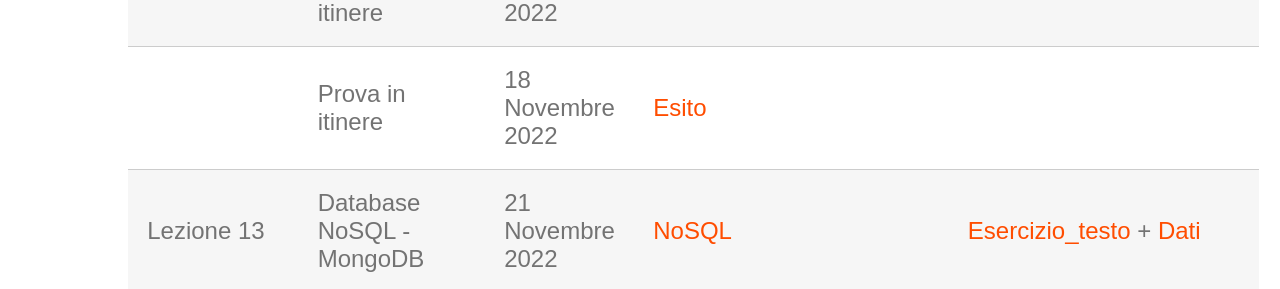
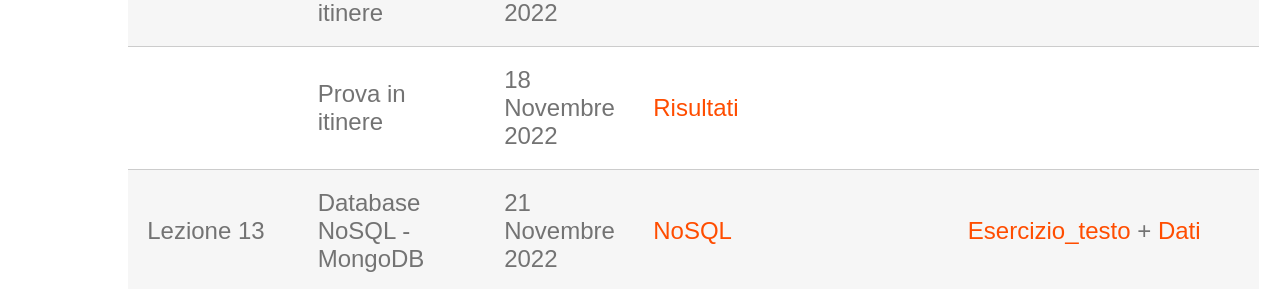
Before and after one commit to perceivelab/database-course, a Jekyll site: the page built from lezioni.md, in a window 1280 px wide and 900 px high, scrolled down 1863 px. Shown: the part 166-455 px from the top of the window. Built offline with Jekyll 4.4.1, drawn with Linux system fonts in a browser that asks for light colours; our own code applies the rules of GitHub Pages for plain Markdown files.

Commit message:
Update lezioni.md

```diff
--- a/lezioni.md
+++ b/lezioni.md
@@ -20,7 +20,7 @@
 | Lezione 10 | Laboratorio SQL: parte 3                 | 07 Novembre 2022  |    [Testo](https://drive.google.com/file/d/1pbttccp4-NdnaE90PqPlc-5KEhYKgs4V/view?usp=sharing) + [(Dati)](https://drive.google.com/file/d/1dTAEG8rbLhUP7Gpno-ZeZBgRbVninQAp/view?usp=sharing) |     [Soluzione](https://drive.google.com/file/d/1FotFkD1SmioulpLCG5zzqGiOP32TVolV/view?usp=sharing)        |
 | Lezione 11 | Laboratorio SQL: parte 4                 | 11 Novembre 2022  |    [Testo](https://drive.google.com/file/d/1mRWKu4KQrLdUTNLvo7KnSt1PISpCNCnb/view?usp=sharing) + [(Dati)](https://drive.google.com/file/d/1cXcNY4v-bQ5S_yA4X_ID9qMZe1GEueGZ/view?usp=sharing)                     |   [Soluzione](https://drive.google.com/file/d/12Z-vylNX0uOQqmvb7hS7y12YFQNtc2c1/view?usp=sharing)          |
 | Lezione 12 | Simulazione prova in itinere             | 14 Novembre 2022  |   [Testo](https://drive.google.com/file/d/1_YcSMiG2r-j5_gkYtsCTBWINlie_lFp0/view?usp=sharing)  + [(Dati)](https://drive.google.com/file/d/18euh_Ov4_DCh9OymHIPlvDSUVkOdeDlo/view?usp=sharing)| [Soluzione](https://drive.google.com/file/d/1G5EJTd3QUSbpBP77APIb-zW8sSZmlGbg/view?usp=sharing)            |
-|            | Prova in itinere               | 18 Novembre 2022  |        [Esito](https://drive.google.com/file/d/1Q52Tmdu1wEix__IcpFng0Kj8h4Pl4boD/view?usp=sharing)                 |             |
+|            | Prova in itinere               | 18 Novembre 2022  |        [Risultati](https://drive.google.com/file/d/1Q52Tmdu1wEix__IcpFng0Kj8h4Pl4boD/view?usp=sharing)                 |             |
 | Lezione 13 | Database NoSQL - MongoDB                 | 21 Novembre 2022  |    [NoSQL](https://drive.google.com/file/d/1W4_aYwbzdaquzuzfpXw7h7pne60HvJB5/view?usp=sharing)                     |   [Esercizio_testo](https://drive.google.com/file/d/1nvLxDGR_t-WDJWiXnCn9gWLpbnOKjjvc/view?usp=sharing)  + [Dati](https://studentiunict-my.sharepoint.com/:u:/g/personal/concetto_spampinato_unict_it/EQATE4R5b7BEodSAT5hHzFQB43Bmpj2PcGxqQlsQArT8EQ?e=P9qnDR)|
 | Lezione 14 | Laboratorio NoSQL                        | 25 Novembre 2022  |     [Testo](https://drive.google.com/file/d/1PUf2R25JiSu6lnkpaJbS2Vw2OmU0Xc0C/view?usp=sharing) + [(Dati)](https://drive.google.com/file/d/1ijUw0IAcVg2_ksmuJJlCvEo7agR2i5hi/view?usp=sharing)                    | [Soluzione](https://drive.google.com/file/d/1WshnZwtJIGAetTjtHgsPv81WfWu-P5I5/view?usp=sharing)            |
 | Lezione 15 | Progettazione concettuale                | 28 Novembre 2022  |  [ProgettazioneConcettuale](https://drive.google.com/file/d/1ezh_2j3jAEUf34FCwuwAJoMlGPf3Rb-0/view?usp=sharing) |      |
```
